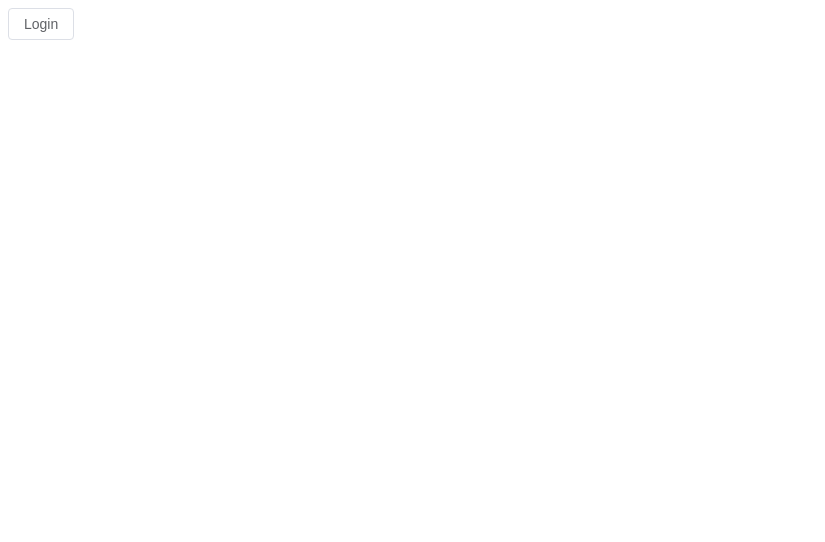
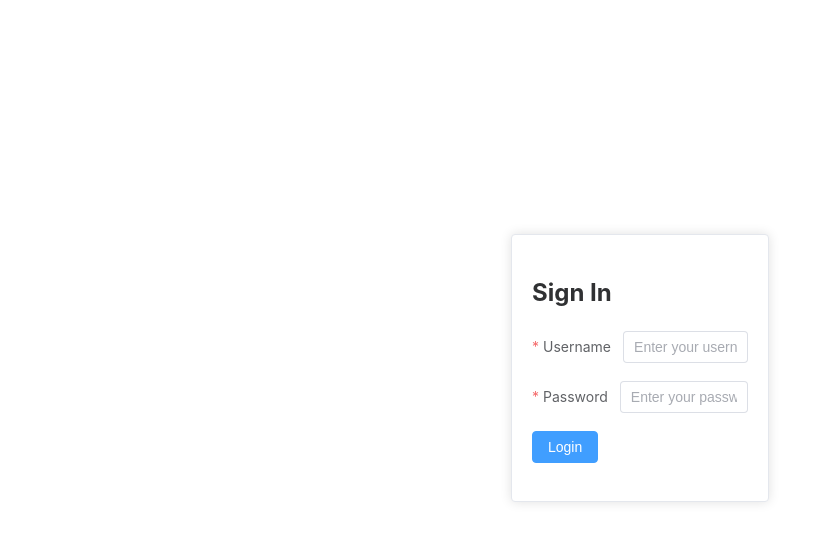
Before and after one commit to tuanvipandpro/vue-template, a Vue app: page /login in a window 1280 px wide. Shown: the top 542 px of the page, without its empty margins (0-825 px from the left). Built offline with nearby package versions, Linux system fonts and the light colour scheme.

Commit message:
add menu route

```diff
--- a/src/components/SideMenu.vue
+++ b/src/components/SideMenu.vue
@@ -1,43 +1,20 @@
 <template>
   <el-row class="tac">
     <el-col>
-        <!-- active-text-color="#ffd04b"
-        background-color="#545c64" -->
       <el-menu
         class="el-menu-vertical-demo"
-          default-active="2"
+        :default-active="defaultActive"
         @open="handleOpen"
         @close="handleClose"
-          style="height: calc(100vh - 76px);"
+        style="height: calc(100vh - 76px)"
       >
-          <el-sub-menu index="1">
-            <template #title>
-              <el-icon><location /></el-icon>
-              <span>Navigator One</span>
-            </template>
-            <el-menu-item-group title="Group One">
-              <el-menu-item index="1-1">item one</el-menu-item>
-              <el-menu-item index="1-2">item two</el-menu-item>
-            </el-menu-item-group>
-            <el-menu-item-group title="Group Two">
-              <el-menu-item index="1-3">item three</el-menu-item>
-            </el-menu-item-group>
-            <el-sub-menu index="1-4">
-              <template #title>item four</template>
-              <el-menu-item index="1-4-1">item one</el-menu-item>
-            </el-sub-menu>
-          </el-sub-menu>
-          <el-menu-item index="2">
+        <el-menu-item index="1" @click="transitTo('/')">
           <el-icon><icon-menu /></el-icon>
-            <span>Navigator Two</span>
+          <span>Home</span>
         </el-menu-item>
-          <el-menu-item index="3" disabled>
-            <el-icon><document /></el-icon>
-            <span>Navigator Three</span>
-          </el-menu-item>
-          <el-menu-item index="4">
+        <el-menu-item index="2" @click="transitTo('/admin')">
           <el-icon><setting /></el-icon>
-            <span>Navigator Four</span>
+          <span>Admin</span>
         </el-menu-item>
       </el-menu>
     </el-col>
@@ -50,11 +27,23 @@
   Menu as IconMenu,
   Location,
   Setting,
-  } from '@element-plus/icons-vue'
-  const handleOpen = (key, keyPath) => {
-    console.log(key, keyPath)
-  }
-  const handleClose = (key, keyPath) => {
-    console.log(key, keyPath)
-  }
+} from "@element-plus/icons-vue";
+import { ref } from "vue";
+import { useRouter, useRoute } from "vue-router";
+
+const route = useRoute()
+const router = useRouter();
+
+const defaultActive = ref('0')
+
+const menus = [
+  {path: '/', index: '1'},
+  {path: '/admin', index: '2'}
+]
+
+defaultActive.value = menus.find(e => route.path === e.path).index
+
+const transitTo = (path, params) => {
+  router.push(path, params);
+};
 </script>
--- a/src/components/TopMenu.vue
+++ b/src/components/TopMenu.vue
@@ -6,29 +6,37 @@
         :ellipsis="false"
         @select="handleSelect"
     >
-        <el-menu-item index="0">LOGO</el-menu-item>
+        <el-menu-item index="0" @click="transitTo('/')">LOGO</el-menu-item>
         <div class="flex-grow" />
-        <el-menu-item index="1">Processing Center</el-menu-item>
+        <!-- <el-menu-item index="1">Processing Center</el-menu-item> -->
         <el-sub-menu index="2">
-            <template #title>Workspace</template>
-            <el-menu-item index="2-1">item one</el-menu-item>
-            <el-menu-item index="2-2">item two</el-menu-item>
-            <el-menu-item index="2-3">item three</el-menu-item>
-            <el-sub-menu index="2-4">
-                <template #title>item four</template>
-                <el-menu-item index="2-4-1">item one</el-menu-item>
-                <el-menu-item index="2-4-2">item two</el-menu-item>
-                <el-menu-item index="2-4-3">item three</el-menu-item>
-            </el-sub-menu>
+            <template #title>
+                <el-avatar :icon="UserFilled" />
+            </template>
+            <el-menu-item index="2-1">Information</el-menu-item>
+            <el-menu-item index="2-2" @click="logout">Log out</el-menu-item>
         </el-sub-menu>
     </el-menu>
 </template>
 <script setup>
 import { ref } from 'vue'
+import { UserFilled } from '@element-plus/icons-vue';
+import { useRouter, useRoute } from "vue-router";
 
+const router = useRouter()
+const route = useRoute()
 const activeIndex = ref('1')
 const handleSelect = (key, keyPath) => {
   console.log(key, keyPath)
+}
+
+const transitTo = (path, params) => {
+  router.push(path, params);
+};
+
+const logout = () => {
+  localStorage.clear()
+  router.push('/login')
 }
 
 </script>
--- a/src/layouts/DashboardLayout.vue
+++ b/src/layouts/DashboardLayout.vue
@@ -18,5 +18,6 @@
 
 <script setup>
 import TopMenu from '../components/TopMenu.vue';
-import SideMenu from '../components/SideMenu.vue'
+import SideMenu from '../components/SideMenu.vue';
+
 </script>
--- a/src/main.js
+++ b/src/main.js
@@ -2,7 +2,7 @@ import { createApp } from 'vue'
 import ElementPlus from 'element-plus'
 import 'element-plus/dist/index.css'
 import { createPinia } from 'pinia'
-// import './style.css'
+import './style.css'
 import App from './App.vue'
 import router from './router';
 
--- a/src/style.css
+++ b/src/style.css
@@ -3,9 +3,9 @@
   line-height: 1.5;
   font-weight: 400;
 
-  color-scheme: light dark;
-  color: rgba(255, 255, 255, 0.87);
-  background-color: #242424;
+  /* color-scheme: light dark; */
+  /* color: rgba(255, 255, 255, 0.87); */
+  /* background-color: #242424; */
 
   font-synthesis: none;
   text-rendering: optimizeLegibility;
@@ -32,13 +32,13 @@ a:hover {
   color: #535bf2;
 } */
 
-body {
+/* body {
   margin: 0;
-  /* display: flex;
+  display: flex;
   place-items: center;
   min-width: 320px;
-  min-height: 100vh; */
-}
+  min-height: 100vh;
+} */
 
 /* h1 {
   font-size: 3.2em;
@@ -75,7 +75,7 @@ button:focus-visible {
   text-align: center;
 } */
 
-@media (prefers-color-scheme: light) {
+/* @media (prefers-color-scheme: light) {
   :root {
     color: #213547;
     background-color: #ffffff;
@@ -86,4 +86,4 @@ button:focus-visible {
   button {
     background-color: #f9f9f9;
   }
-}
+} */
--- a/src/views/Login.vue
+++ b/src/views/Login.vue
@@ -1,16 +1,67 @@
 <template>
-  <el-button @click="login">Login</el-button>
+  <div class="login-cont">
+    <el-card style="width: 20vw;">
+      <h2>Sign In</h2>
+      <el-form ref="loginForm" :model="loginData" :rules="loginRules">
+        <el-form-item label="Username" prop="username">
+          <el-input
+            v-model="loginData.username"
+            placeholder="Enter your username"
+          ></el-input>
+        </el-form-item>
+        <el-form-item label="Password" prop="password">
+          <el-input
+            v-model="loginData.password"
+            placeholder="Enter your password"
+            type="password"
+          ></el-input>
+        </el-form-item>
+        <el-form-item>
+          <el-button type="primary" @click="login">Login</el-button>
+        </el-form-item>
+      </el-form>
+    </el-card>
+  </div>
 </template>
 
 <script setup>
-import { useRouter } from 'vue-router';
+import { ref } from "vue";
+import { useRouter } from "vue-router";
 
-const router = useRouter()
+const router = useRouter();
+
+const loginForm = ref()
+
+const loginData = ref({
+  username: '',
+  password: '',
+})
+
+const loginRules = {
+    username: [{ required: true, message: 'Please enter your username', trigger: 'blur' }],
+    password: [{ required: true, message: 'Please enter your password', trigger: 'blur' }],
+};
 
 const login = () => {
-  localStorage.setItem("isAuthenticated", true);
-  localStorage.setItem("userPermissions", ["admin"]);
+  loginForm.value.validate((valid) => {
+    if (valid) {
+      localStorage.setItem("isAuthenticated", true);
+      localStorage.setItem("userPermissions", ["admin"]);
 
-  router.push("/")
+      router.push("/");
+    } else {
+      alert("Login fail !!!")
+    }
+  })
+
 };
 </script>
+
+<style scoped>
+.login-cont {
+  display: flex;
+    justify-content: center;
+    align-items: center;
+    height: 90vh;
+}
+</style>
```
Lines whose indentation alone changed are shown as unchanged.
